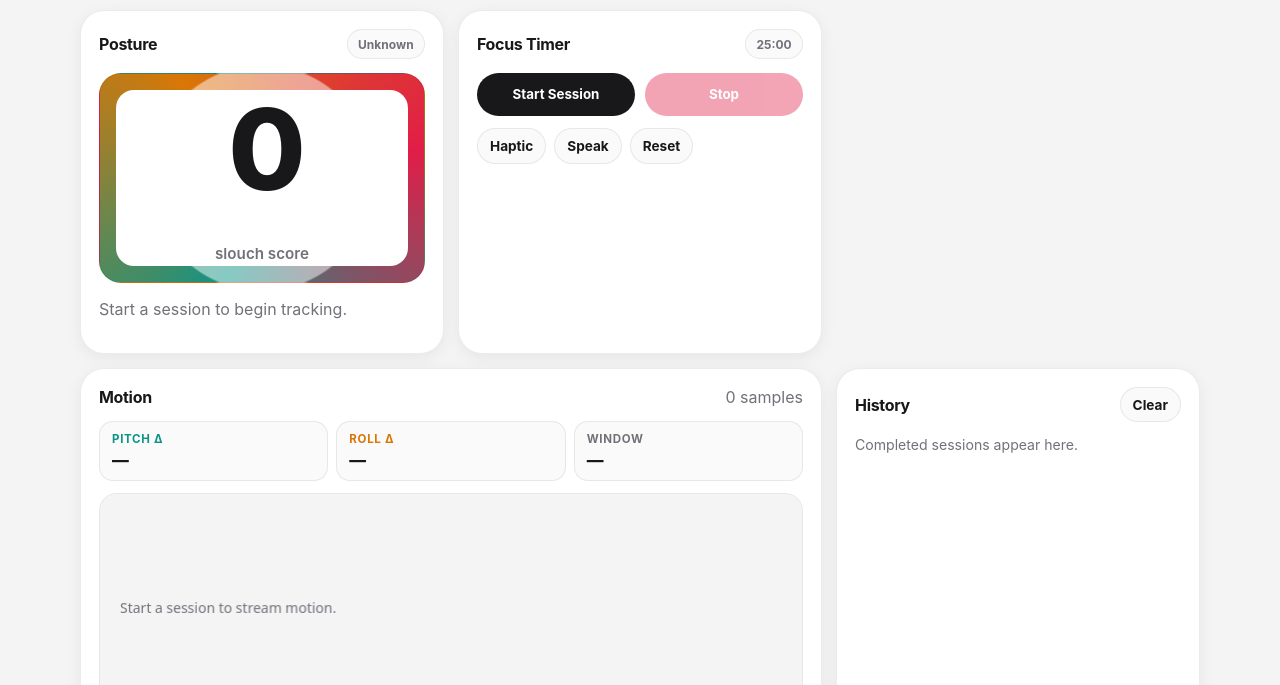
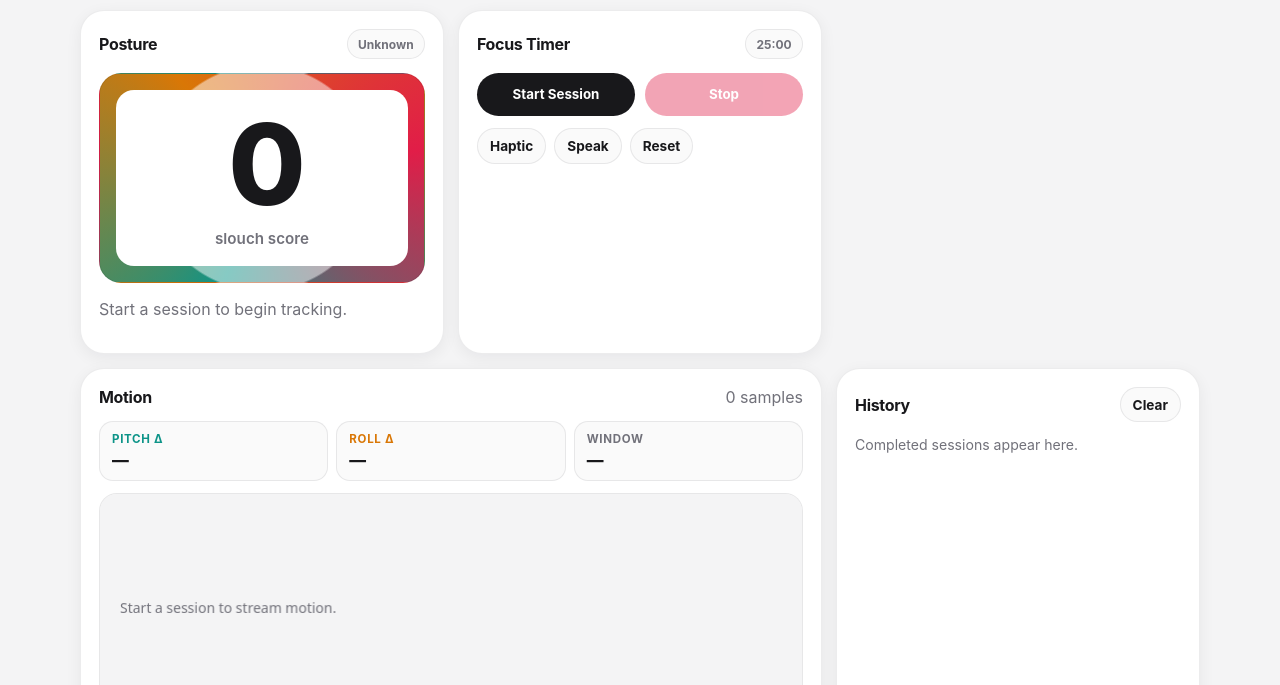
Before and after one commit to deboboy/upright, a website: page web/index.html in a window 1280 px wide. Both pictures are taken after a click on the button "GET STARTED". Shown: the part 115-800 px from the top of the page. Drawn offline with Linux system fonts and the light colour scheme.

Commit message:
Vertically center the posture gauge content as a block; 1.1.1 (10).
Score and label were stacking from the top of the gauge with the label
pushed to the bottom — 'display: grid; place-items: center' was
centering each item within its own grid cell but not centering the
stacked rows as a group within the container height.

Swap to flexbox column with explicit vertical centering:

- display: grid           -> display: flex
- (added)                 flex-direction: column
- place-items: center     -> justify-content: center; align-items: center
- (added)                 gap: 0.6rem (keeps the score and the 'slouch
                          score' label visually related without feeling
                          glued together)

Net result: the score+label pair sits centered vertically in the inner
panel; equal whitespace above and below instead of all empty space
below the score.

The absolutely-positioned .gauge-fill is unaffected (position: absolute
removes it from flex flow, same as it was removed from grid flow).

Bump CFBundleVersion 9 to 10. Marketing stays 1.1.1.

Co-Authored-By: Claude Opus 4.7 (1M context) <noreply@anthropic.com>

```diff
--- a/web/styles.css
+++ b/web/styles.css
@@ -300,8 +300,11 @@ button:disabled { opacity: 0.4; cursor: not-allowed; }
 
 .gauge {
   position: relative;
-  display: grid;
-  place-items: center;
+  display: flex;
+  flex-direction: column;
+  justify-content: center;
+  align-items: center;
+  gap: 0.6rem;
   height: 210px;
   border-radius: 22px;
   background:
```
Also changed, not shown: 2 other files.
